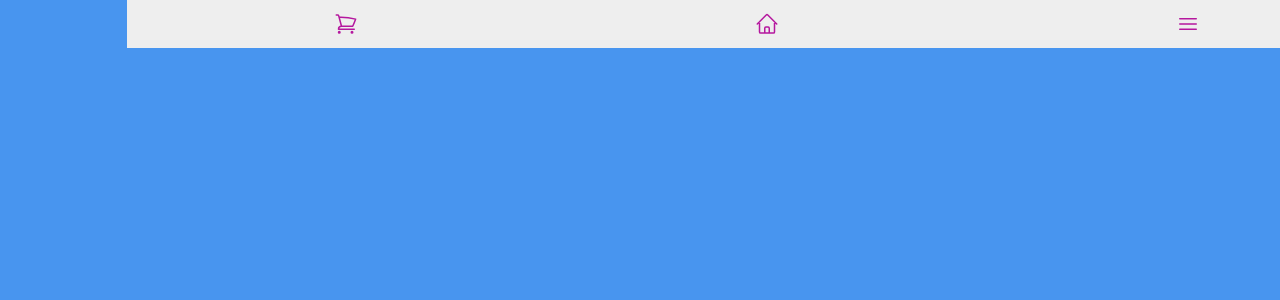
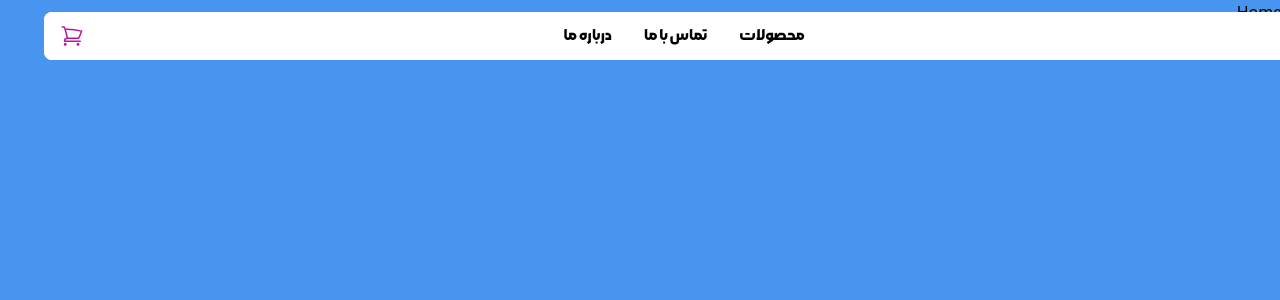
Before and after one commit to alirezza96/mshop, a Next.js app: page / in a window 1280 px wide. Shown: the top 300 px of the page. Built offline with nearby package versions, Linux system fonts and the light colour scheme.

Commit message:
modifed navbar and create searchbar

```diff
--- a/src/app/components/modules/button.jsx
+++ b/src/app/components/modules/button.jsx
@@ -1,5 +1,5 @@
 import clsx from "clsx"
-const Button = ({ children, className, ...rest }) => <button {...rest} className={clsx("hover:bg-Fuchsia/10 p-2 rounded-full", className)}>
+const Button = ({ children, className, ...rest }) => <button {...rest} className={clsx("hover:bg-Fuchsia/10 rounded-full p-2", className)}>
     {children}
 </button>
 
--- /dev/null
+++ b/src/app/components/templates/layout/Header.jsx
@@ -0,0 +1,12 @@
+import Searchbar from "@/app/components/templates/layout/Searchbar"
+import Navbar from "@/app/components/templates/layout/Navbar"
+const Header = () => {
+    return (
+        <>
+            <Searchbar />
+            <Navbar />
+        </>
+    )
+}
+
+export default Header
--- a/src/app/components/templates/layout/navbar/Navbar.jsx
+++ b/src/app/components/templates/layout/Navbar.jsx
@@ -4,17 +4,22 @@ import Link from "next/link"
 const Navbar = () => {
     const isLoggedIn = true
     return (
-        <div className="min-h-12 container bg-white flex flex-row-reverse justify-around items-center font-morabba  ">
+        <div className="container min-h-12 fixed inset-x-0 flex flex-row-reverse justify-around items-center bg-white font-morabba rounded-lg my-3 md:justify-between md:px-2 ">
+
             <Button>
                 <ShoppingCartIcon className="w-6 h-6 stroke-Fuchsia" />
             </Button>
-            <Button>
+            <Button className="md:order-1">
                 <HomeIcon className="w-6 h-6 stroke-Fuchsia" />
             </Button>
-            <Button>
+            <nav className="hidden md:flex gap-x-8">
+                <Link href={"#"}>محصولات</Link>
+                <Link href={"#"}>تماس با ما</Link>
+                <Link href={"#"}>درباره ما</Link>
+            </nav>
+            <Button className="md:hidden">
                 <Bars3Icon className="w-6 h-6 stroke-Fuchsia" />
             </Button>
-
         </div>
     )
 }
--- /dev/null
+++ b/src/app/components/templates/layout/Searchbar.jsx
@@ -0,0 +1,12 @@
+import Button from "@/app/components/modules/button"
+
+const Searchbar = () => {
+    return (
+        <form className="container top-0 inset-x-0 h-12 flex  items-center fixed  bg-white font-morabba rounded-lg my-3 px-2 ">
+            <input placeholder="جستوجو" name="search" type="search" className="mx-2 flex-1 " />
+            <Button>جستوجو</Button>
+        </form>
+    )
+}
+
+export default Searchbar
--- a/src/app/layout.jsx
+++ b/src/app/layout.jsx
@@ -1,7 +1,6 @@
 import "./styles/globals.css";
-import Navbar from "@/app/components/templates/layout/navbar/Navbar";
 import { dana, morabba } from "@/app/styles/fonts"
-
+import Header from "@/app/components/templates/layout/Header";
 
 export const metadata = {
   title: "Create Next App",
@@ -11,12 +10,11 @@ export const metadata = {
 export default function RootLayout({ children }) {
   return (
     <html lang="fa" dir="rtl">
-      <body className={`${dana.variable, morabba.variable}  bg-Light-Blue flex flex-col-reverse tablet:flex-col justify-between min-h-screen `}>
-        <Navbar />
+      <body className={`${dana.variable, morabba.variable}   bg-Light-Blue flex flex-col-reverse md:flex-col justify-between min-h-screen `}>
+        <Header />
         <div className="container">
           {children}
         </div>
-
       </body>
     </html>
   );
--- a/tailwind.config.js
+++ b/tailwind.config.js
@@ -8,7 +8,7 @@ module.exports = {
   theme: {
     colors: {
       "gray": "#ccc",
-      "white": "#eee",
+      "white": "#fff",
       "pink": "#F72585",
       "Fuchsia": "#B5179E",
       "Purple": "#7209B7",
@@ -24,13 +24,14 @@ module.exports = {
     container: {
       center: true,
       padding: {
-        DEFAULT: "8px"
+        DEFAULT: 0,
       }
     },
     screens: {
-      "tablet": "768px",
-      "laptop": "1024px",
-      "tv": "1280px"
+      "sm": "486px",
+      "md": "768px",
+      "lg": "1024px",
+      "xl": "1280px"
     }
   },
   plugins: [],
```
